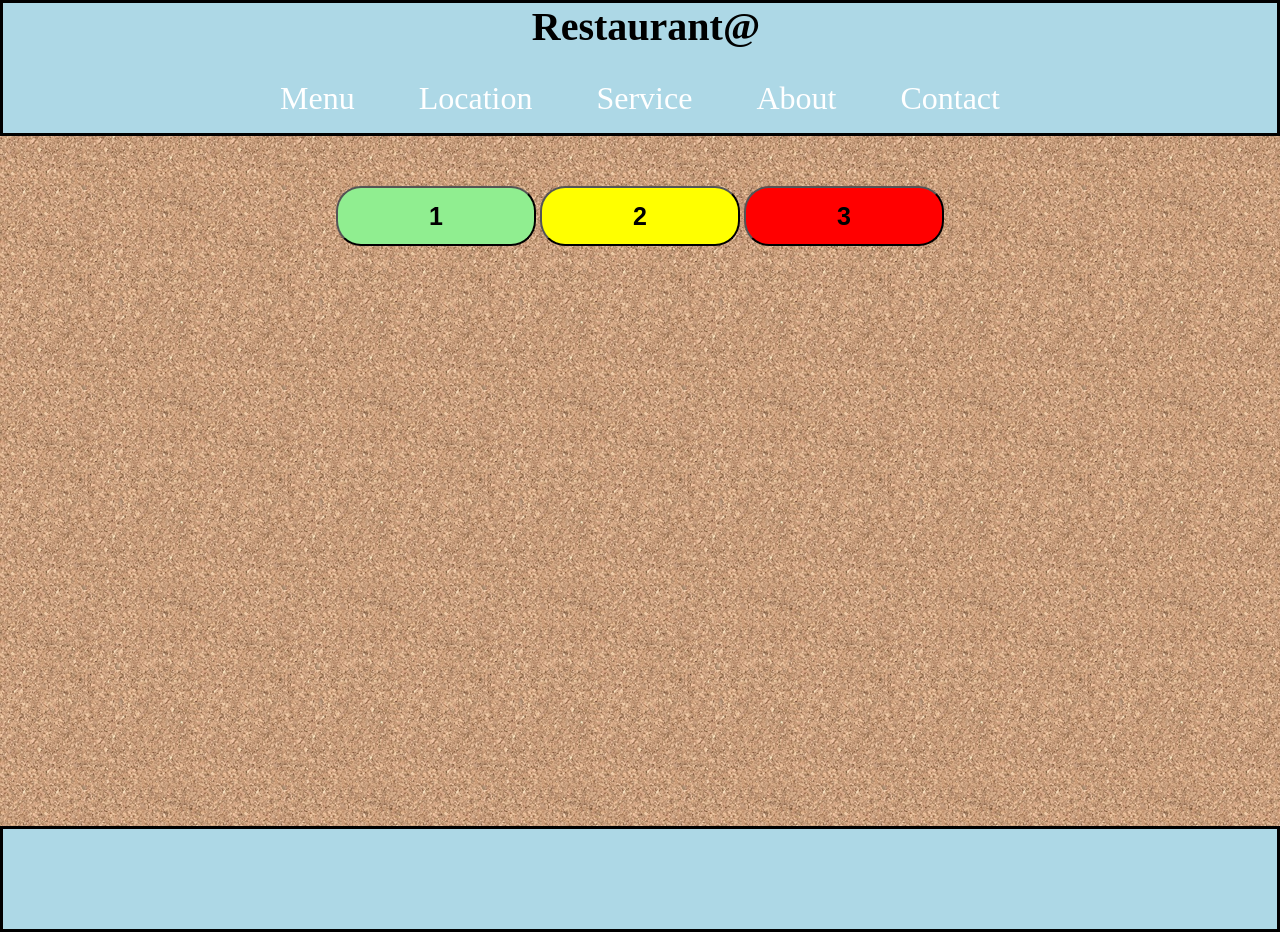
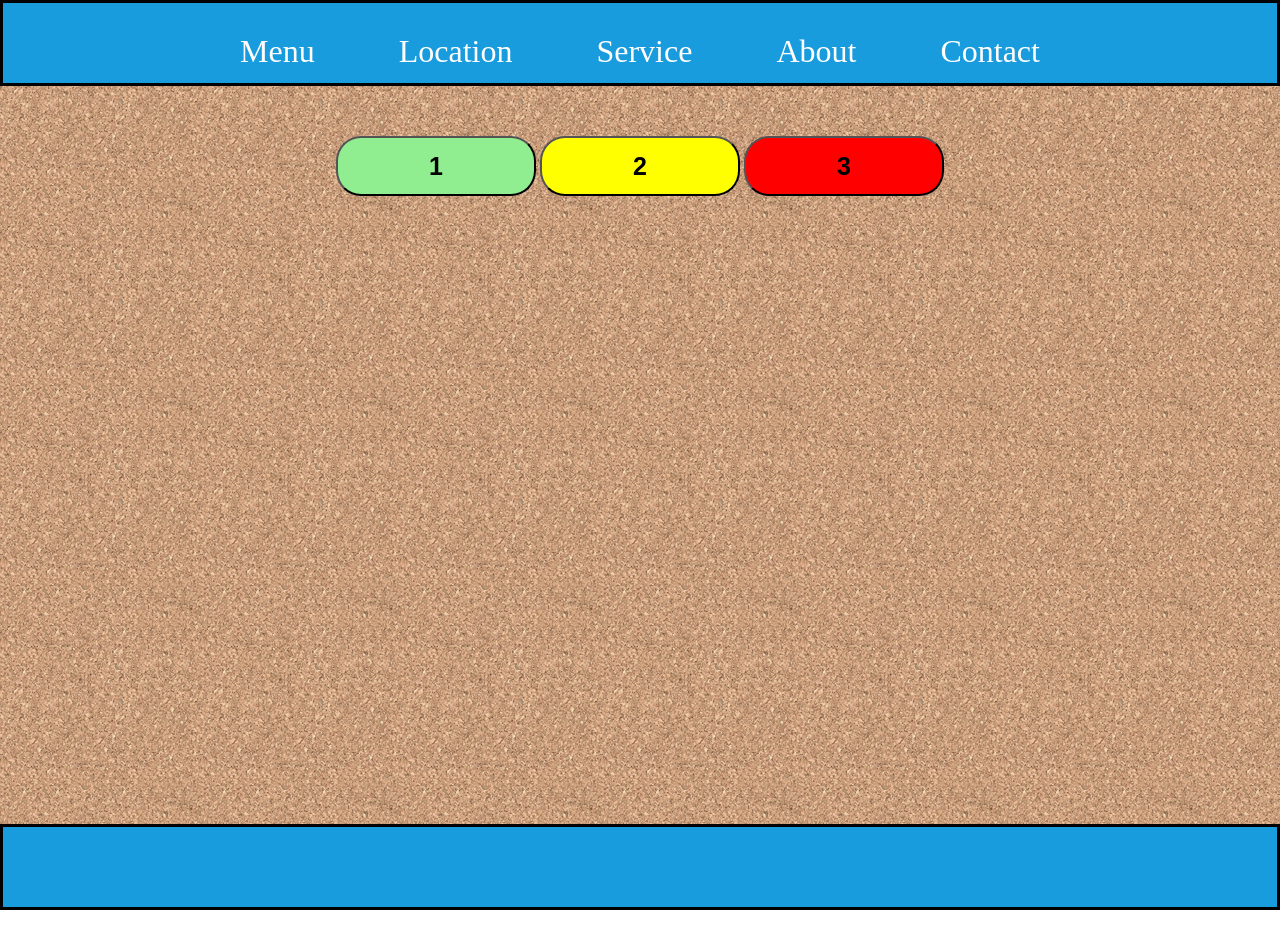
Before and after one commit to Evank1206/html-css-begiing, a plain HTML site: page index.html in a window 1280 px wide. After the commit the page ends 910 px from the top, so only its background shows below. Drawn offline with Linux system fonts and the light colour scheme.

Commit message:
updated nave bar hover

```diff
--- a/css/main.css
+++ b/css/main.css
@@ -4,19 +4,11 @@
 	text-align: center;
 }
 header{
-	background-color: lightblue;
-	height: 130px;
+	background-color:#189cde;
+	height: 10vh;
 	border: solid;
 }
 
-h2{
-	font-size: 40px;
-	position: relative;
-	color:black;
-	padding: 0px;
-	left: 6px;
-
-}
 
 li{
 	display: inline-block;
@@ -27,13 +19,17 @@ a{
 	font-size: 32px;
 	text-decoration: none;
 	color:white;
-	transition: 0.6s ease;
+	margin-top:10px;
+	padding: 10px;
 }
 a:hover{
 	color: red;
-	font-size: 40px;
-	/*position: relative;*/
+	font-size: 36px;
+	transition: 0.6s ease;
+}
 
+main{
+	min-height: 108px;
 }
 div button{
 	font-weight: bold;
@@ -43,6 +39,7 @@ div button{
 	height: 60px;
 	position: relative;
 	top: 50px;
+	display: inline-block;
 
 }
 button:hover.box1{
@@ -73,8 +70,8 @@ button:hover.box3{
 }
 footer{
 	position: relative;
-	background-color: lightblue;
-	height: 100px;
+	background-color: #189cde;
+	height: 10vh;
 	top: 630px;
 	border: solid;
 
--- a/index.html
+++ b/index.html
@@ -20,7 +20,6 @@
 
 <body background="img/board.png">
 	<header>
-			<h2>Restaurant@</h2>
 			<ul>
 				<li><a href="">Menu</a></li>
 				<li><a href="">Location</a></li>
```
